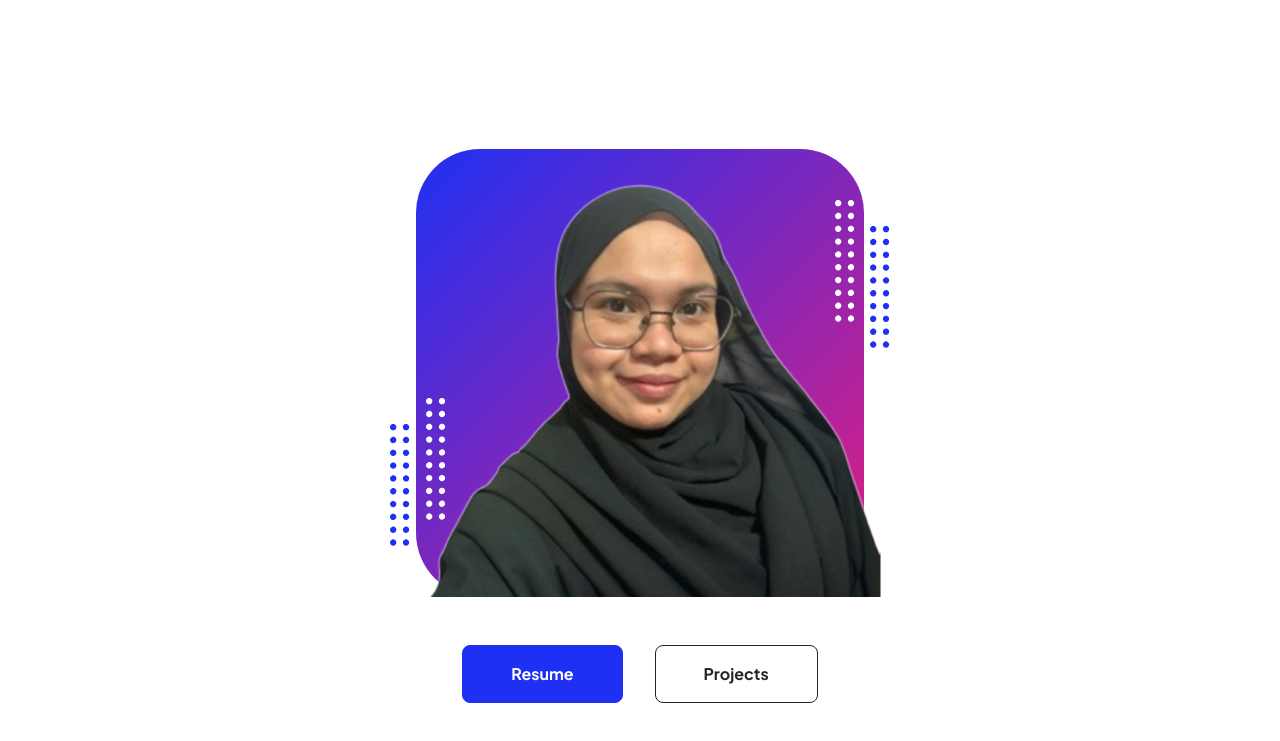
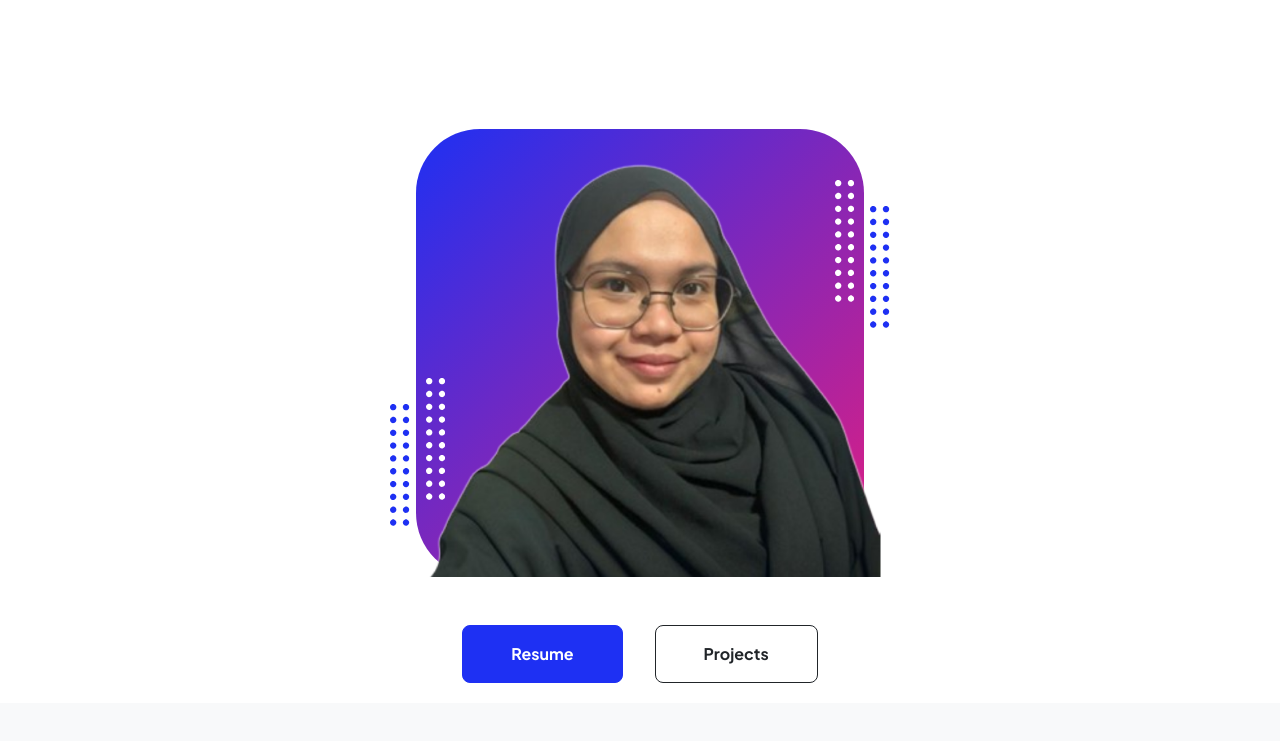
Before and after one commit to Afirah97/Afirah97.github.io, a plain HTML site: page index.html in a window 1280 px wide. Shown: the part 59-800 px from the top of the page. Drawn offline with nearby package versions, Linux system fonts and the light colour scheme.

Commit message:
Update index.html

```diff
--- a/index.html
+++ b/index.html
@@ -35,7 +35,7 @@
                 </div>
             </nav>
             <!-- Header-->
-            <header class="py-4">
+            <header class="py-1">
                     <div class="row gx-5 align-items-center">
                         <div class="col-xxl-7">
                             <!-- Header profile picture-->
```
